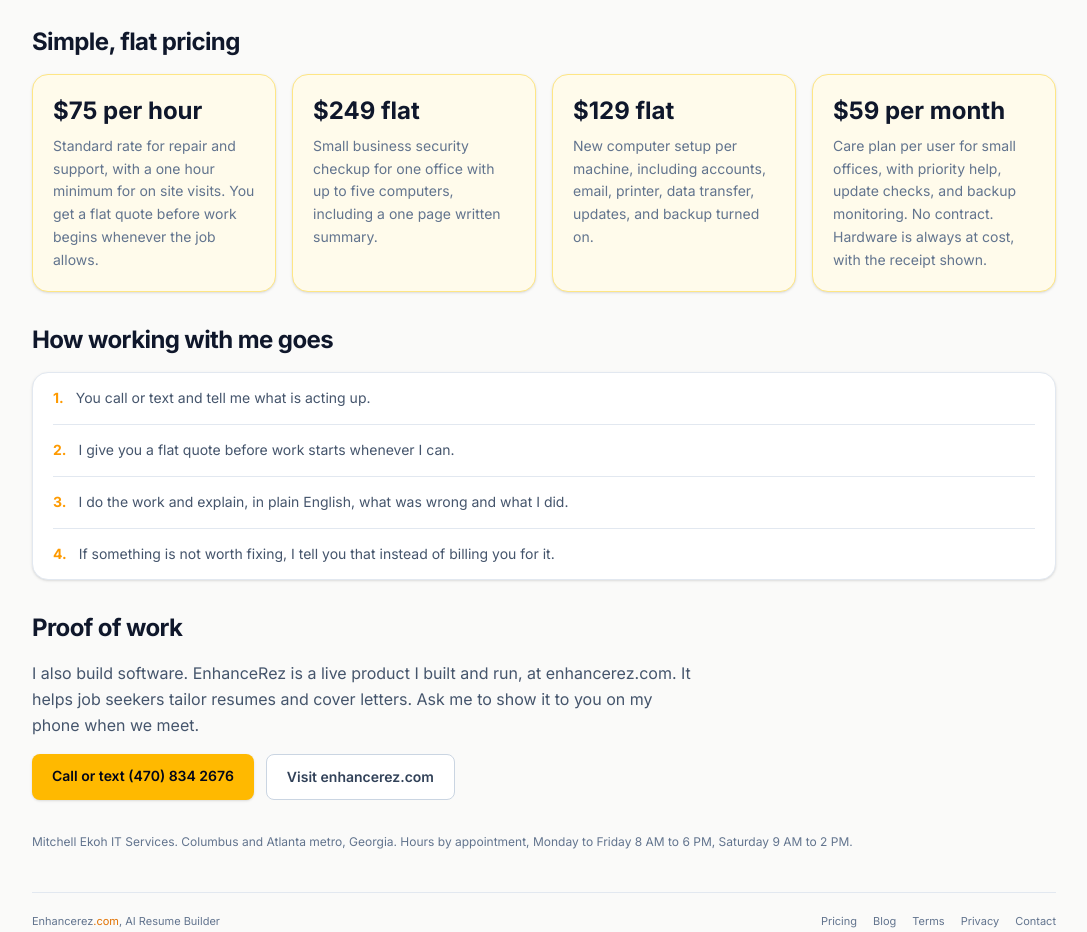
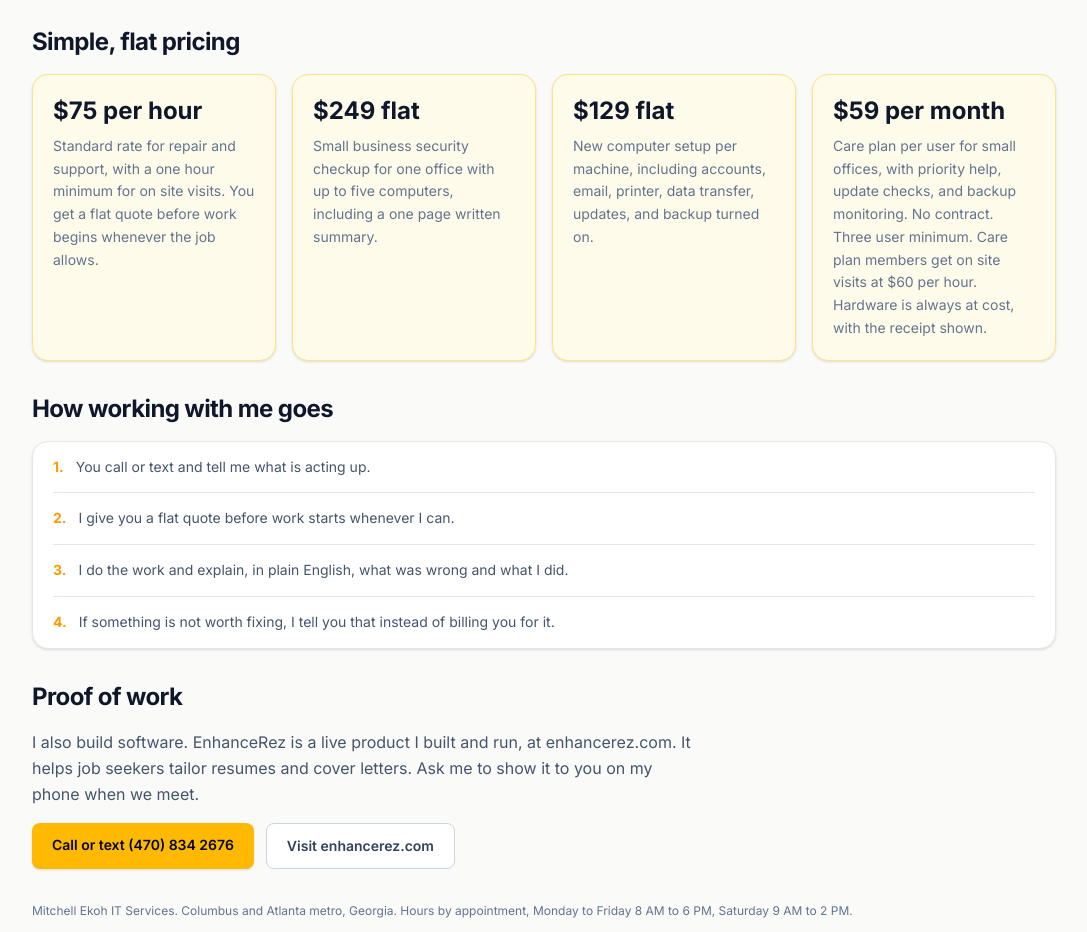
Before and after one commit to ekohmitch-gif/hired.ai, a Next.js app: page /it-services in a window 1280 px wide. Shown: the part 880-1812 px from the top of the page, without its empty margins (96-1183 px from the left). Built offline with nearby package versions, Linux system fonts and the light colour scheme.

Commit message:
Add care plan three user minimum and member on site rate (Critic nit)

```diff
--- a/app/it-services/page.tsx
+++ b/app/it-services/page.tsx
@@ -66,7 +66,7 @@ const PRICING = [
   },
   {
     amount: '$59 per month',
-    body: 'Care plan per user for small offices, with priority help, update checks, and backup monitoring. No contract. Hardware is always at cost, with the receipt shown.',
+    body: 'Care plan per user for small offices, with priority help, update checks, and backup monitoring. No contract. Three user minimum. Care plan members get on site visits at $60 per hour. Hardware is always at cost, with the receipt shown.',
   },
 ];
 
```
